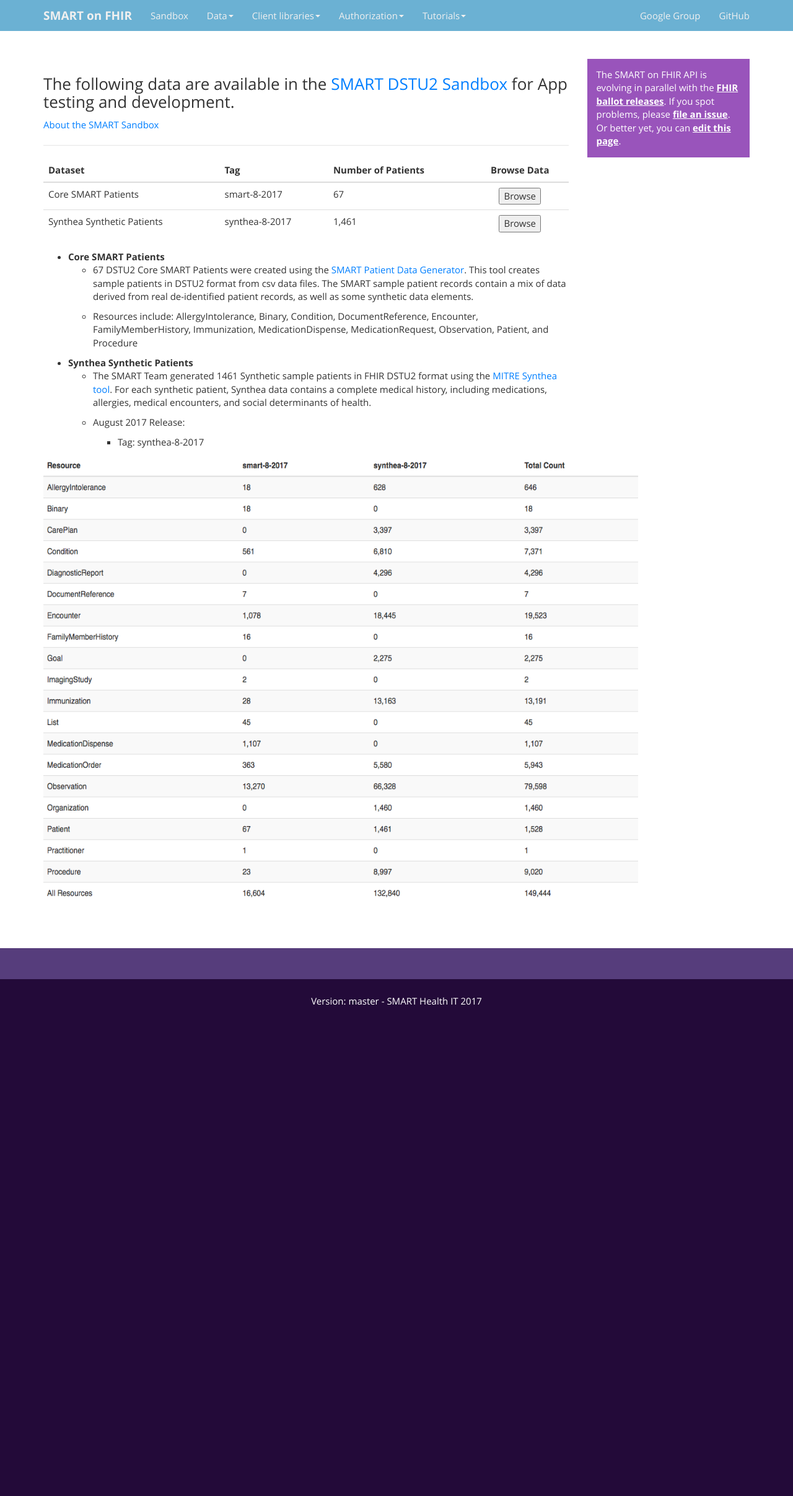
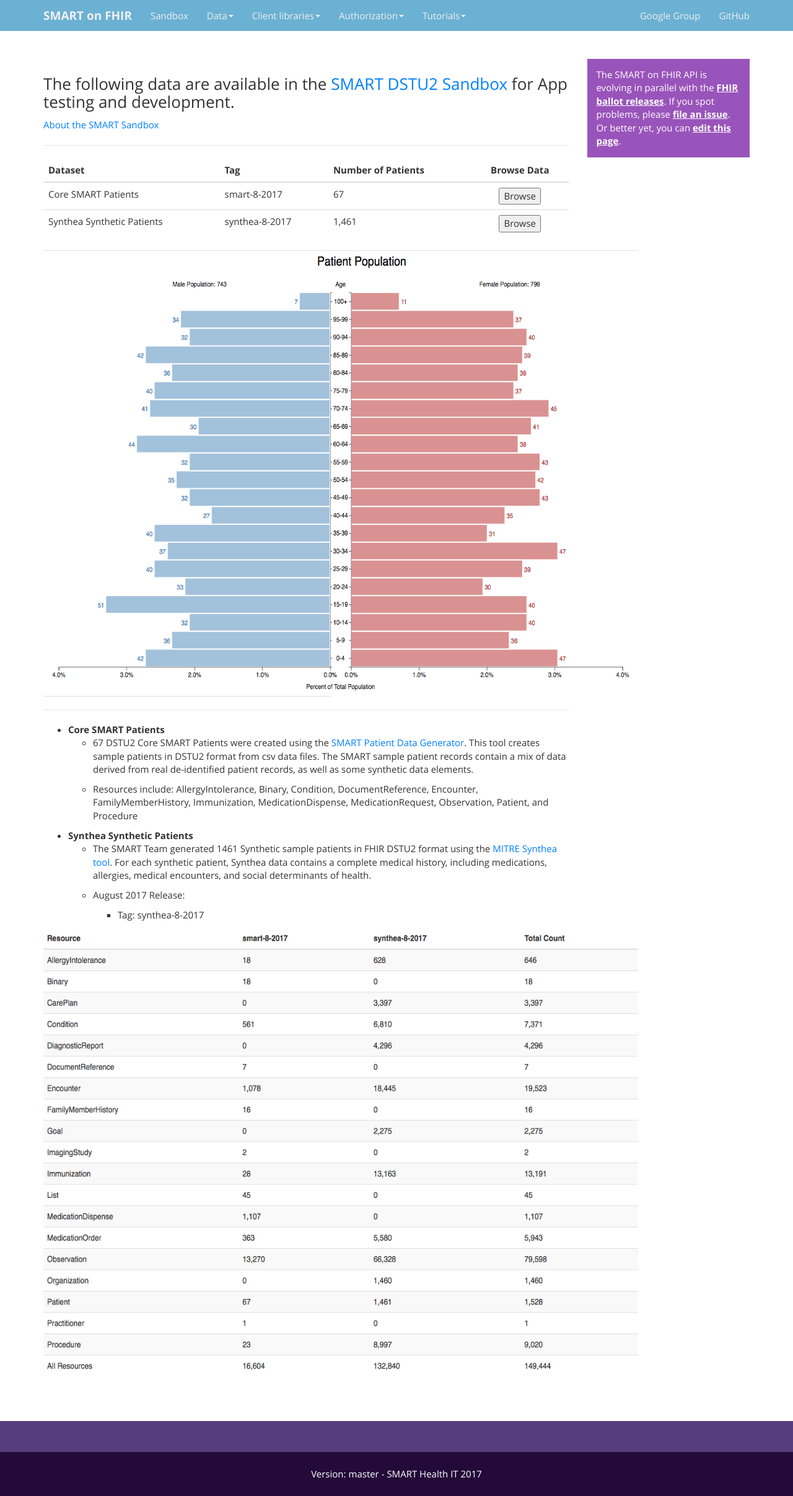
Before and after one commit to smart-on-fhir/smart-on-fhir.github.io, a Jekyll site: the page built from data/dstu2-sandbox-data.md, in a window 1280 px wide. Shown: the whole page at 62% size. Built offline with Jekyll 4.4.1, drawn with Linux system fonts in a browser that asks for light colours; before the commit the page ends 1651 px from its top, so only the background shows below that.

Commit message:
Update dstu2-sandbox-data.md

```diff
--- a/data/dstu2-sandbox-data.md
+++ b/data/dstu2-sandbox-data.md
@@ -13,6 +13,14 @@
 | Core SMART Patients |smart-8-2017 |67  |<button href="#" class="open-picker" data-tags="smart-8-2017" data-stu="dstu2-open-sandbox">Browse</button>|
 | Synthea Synthetic Patients | synthea-8-2017 |1,461 |<button href="#" class="open-picker" data-tags="synthea-8-2017" data-stu="dstu2-open-sandbox">Browse</button>|
 
+
+ <div class="before-table"></div>
+
+<div style='text-align: left'>
+  <img src="{{site.baseurl}}assets/img/DSTU2 population pyramid 8-2017.png" alt="DSTU2 population pyramid 8-2017.png" height="720" width="960"/>
+</div>
+
+---
 
 
 * **Core SMART Patients**
```
